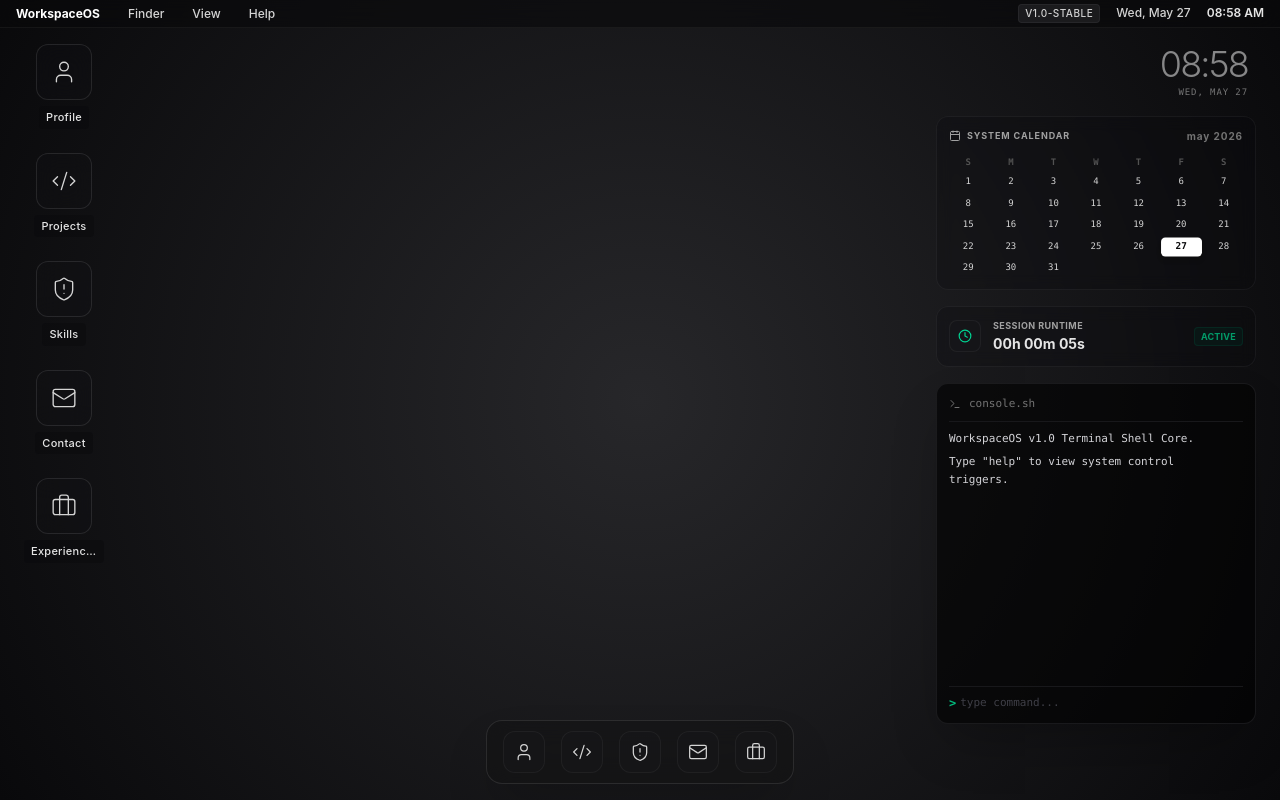
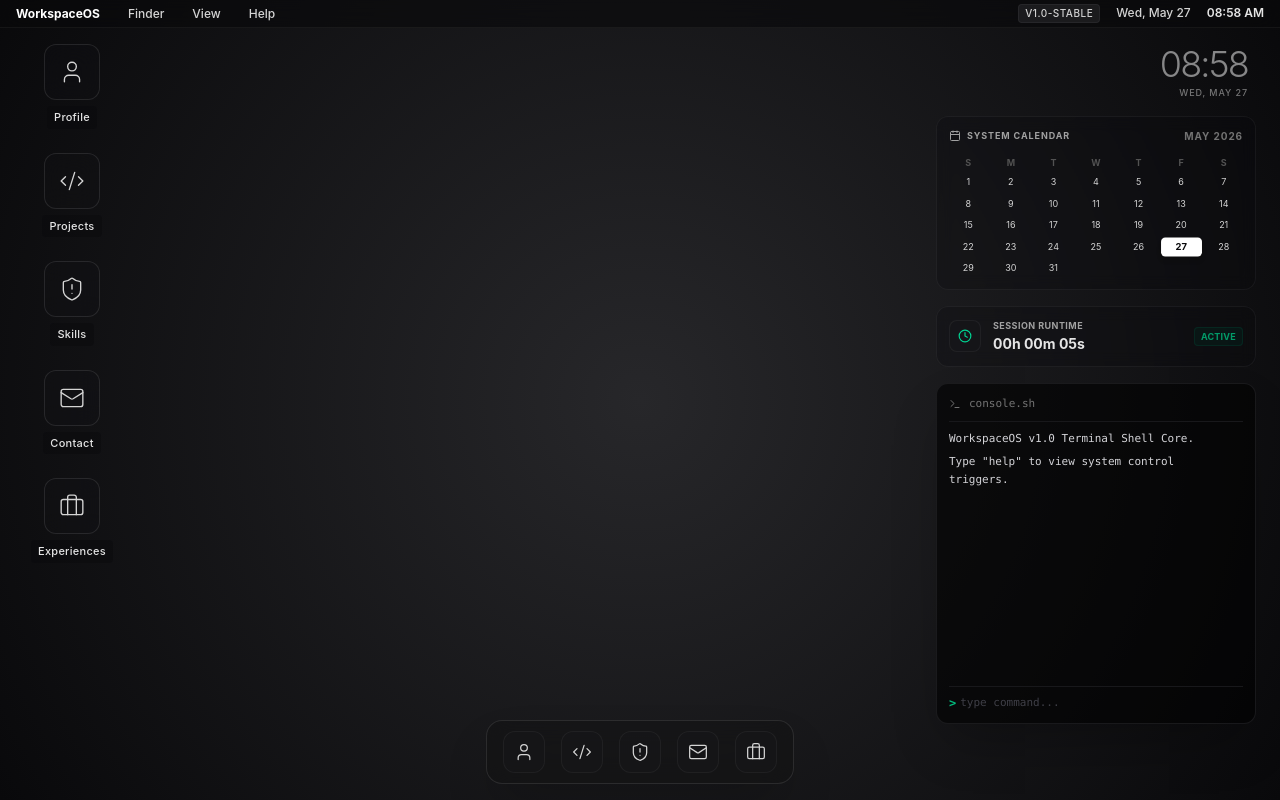
Before and after one commit to arkadipsom-code/arkadipsom-portfolio, a React (Vite) app: page / in a window 1280 px wide. Built offline with nearby package versions, Linux system fonts and the light colour scheme.

Commit message:
made some small UI changes

```diff
--- a/src/components/core/DashboardWidgets.jsx
+++ b/src/components/core/DashboardWidgets.jsx
@@ -100,7 +100,7 @@ export default function DashboardWidgets({ setActiveWindow }) {
         <h1 className="text-4xl font-light tracking-tighter text-white/50 font-sans">
           {time.split(' ')[0]}
         </h1>
-        <p className="text-[9px] uppercase tracking-widest text-neutral-400 font-mono font-medium opacity-70">
+        <p className="text-[9px] uppercase tracking-widest text-neutral-400 font-medium opacity-70">
           {date}
         </p>
       </div>
@@ -111,11 +111,11 @@ export default function DashboardWidgets({ setActiveWindow }) {
           <div className="flex items-center gap-1.5">
             <CalendarIcon size={12} className="text-neutral-400" /> System Calendar
           </div>
-          <span className="text-neutral-500 text-[10px] lowercase">{currentMonthName} {currentYear}</span>
+          <span className="text-neutral-500 text-[10px] uppercase">{currentMonthName} {currentYear}</span>
         </div>
 
         {/* Quick Micro-Grid Matrix of Calendar Days */}
-        <div className="grid grid-cols-7 gap-1 text-center font-mono text-[9px] text-neutral-500 pt-1">
+        <div className="grid grid-cols-7 gap-1 text-center text-[9px] text-neutral-500 pt-1">
           {['S','M','T','W','T','F','S'].map((d, i) => (
             <div key={i} className="font-bold text-neutral-600">{d}</div>
           ))}
--- a/src/components/folders/FolderIcon.jsx
+++ b/src/components/folders/FolderIcon.jsx
@@ -4,7 +4,7 @@ export default function FolderIcon({ id, title, icon: IconComponent, onClick })
   return (
     <div
       onClick={onClick}
-      className="w-20 flex flex-col items-center justify-center gap-1.5 cursor-pointer group select-none text-center outline-none"
+      className="w-24 flex flex-col items-center justify-center gap-1.5 cursor-pointer group select-none text-center outline-none"
       role="button"
       tabIndex={0}
       onKeyDown={(e) => {
```
